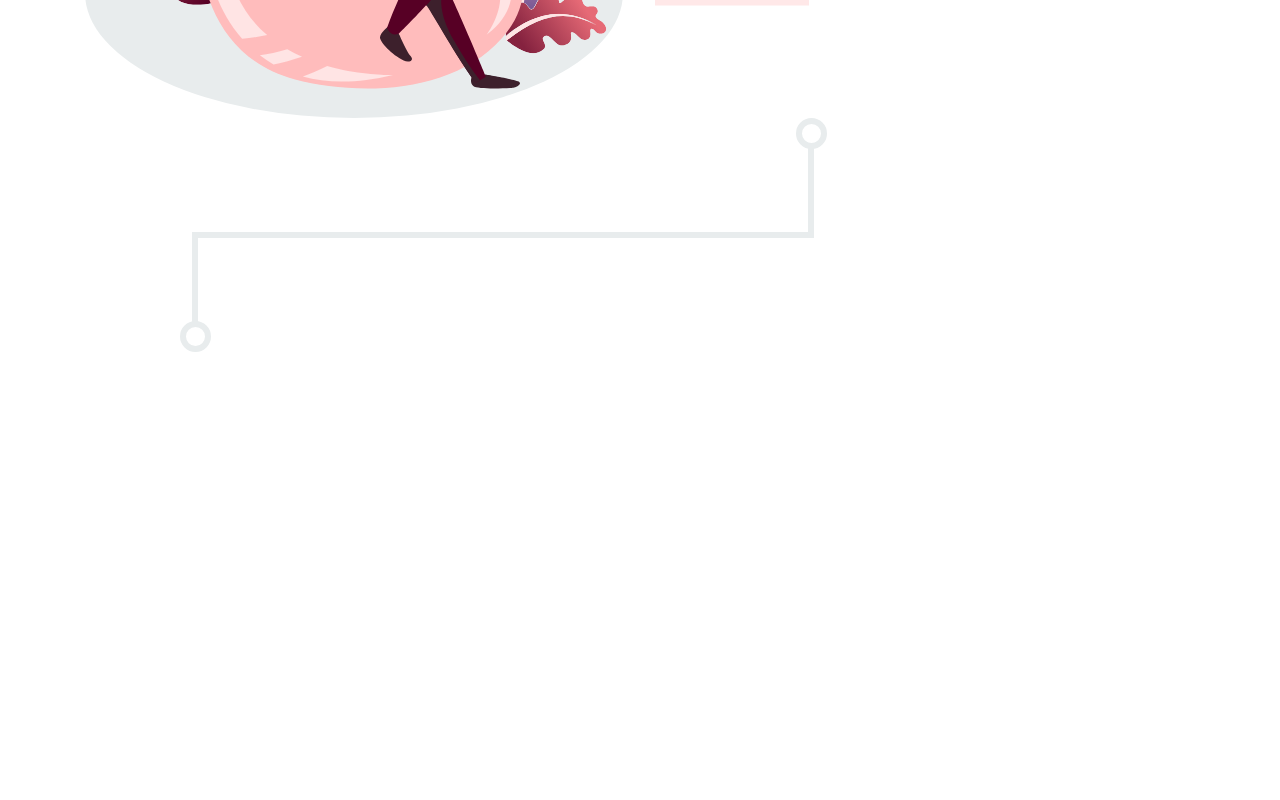
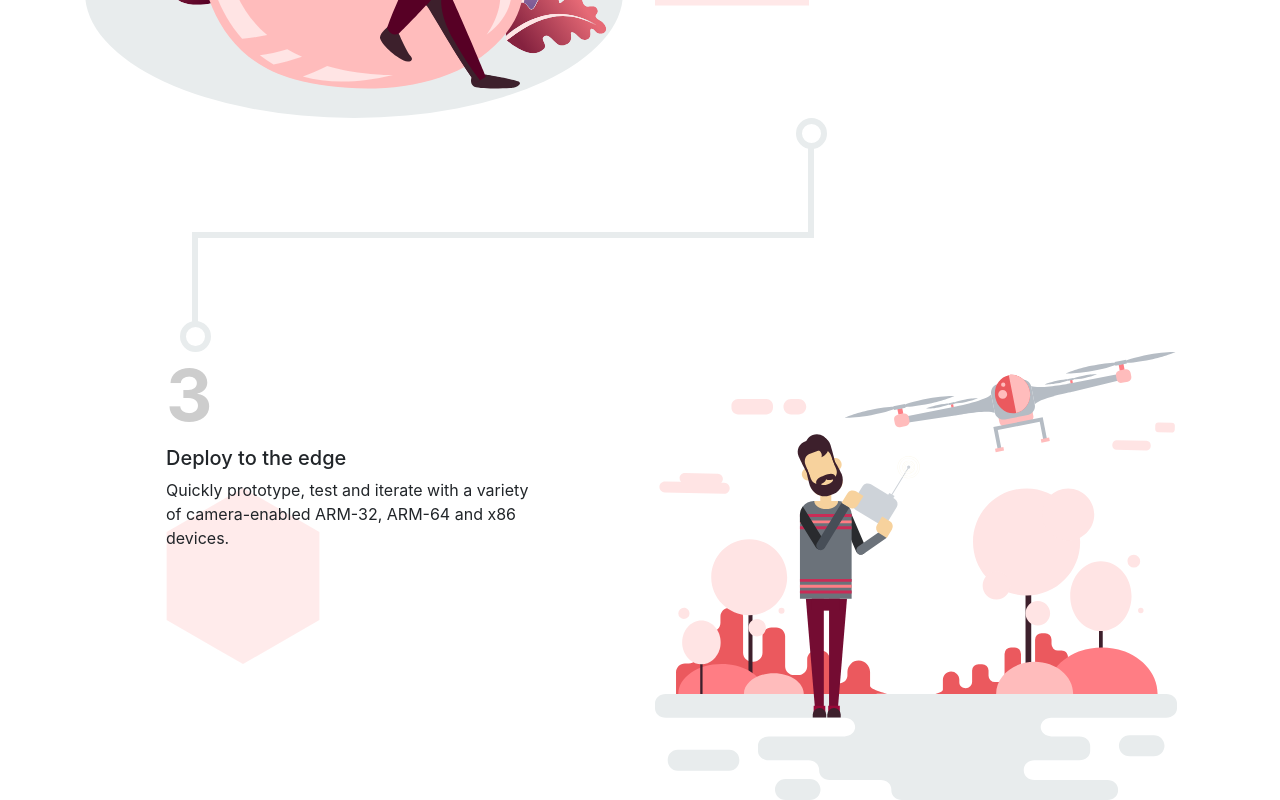
Before and after one commit to carloslazo/aai_test, a React (Create React App) app: page / in a window 1280 px wide. Shown: the part 1383-2183 px from the top of the page. Before the commit the page ends 1735 px from the top, so only its background shows below. Built offline with nearby package versions, Linux system fonts and the light colour scheme.

Commit message:
finish 2nd part - before major change

```diff
--- a/src/components/numbered-steps.jsx
+++ b/src/components/numbered-steps.jsx
@@ -1,7 +1,9 @@
 import React from "react";
 import oval from "../assets/oval-pink.svg";
 import rectangle from "../assets/rectangle-pink.svg";
+import polygon from "../assets/polygon.svg";
 import group19 from "../assets/group-19.svg";
+import group4 from "../assets/group-4.svg";
 import developer from "../assets/developer.svg";
 import pointerRight from "../assets/group-5-copy-2.svg";
 import pointerLeft from "../assets/group-5-copy-3.svg";
@@ -17,7 +19,9 @@ function NumberedSteps(props) {
             </div>
             <div class="numbered-steps-text-container">
               <h1 class="display-3 font-weight-bold">1</h1>
-              <h5>Choose a model</h5>
+              <h5>
+                Choose a model
+              </h5>
               <p>
                 Select from a catalog of deep learning models or upload your own
               </p>
@@ -25,18 +29,27 @@ function NumberedSteps(props) {
           </div>
         </div>
         <div class="col-lg-6">
-          <img class="img-fluid" src={group19} alt="group19" />
+          <img
+            class="img-fluid"
+            src={group19}
+            alt="group19" />
         </div>
       </div>
       <div class="row">
         <div class="col-10 mx-auto">
-          <img class="img-fluid" src={pointerRight} alt="pointerRight" />
+          <img
+            class="img-fluid"
+            src={pointerRight}
+            alt="pointerRight" />
         </div>
       </div>
 
       <div class="row">
         <div class="col-lg-6">
-          <img class="img-fluid" src={developer} alt="developer" />
+          <img
+            class="img-fluid"
+            src={developer}
+            alt="developer" />
         </div>
         <div class="col-lg-6">
           <div class="numbered-steps-container">
@@ -45,7 +58,9 @@ function NumberedSteps(props) {
             </div>
             <div class="numbered-steps-text-container">
               <h1 class="display-3 font-weight-bold">2</h1>
-              <h5>Develop your application</h5>
+              <h5>
+                Develop your application
+              </h5>
               <p>
                 Flexible and customizable APIs quickly enable core computer vision services.
               </p>
@@ -55,7 +70,35 @@ function NumberedSteps(props) {
       </div>
       <div class="row">
         <div class="col-10 mx-auto">
-          <img class="img-fluid" src={pointerLeft} alt="pointerLeft" />
+          <img
+            class="img-fluid"
+            src={pointerLeft}
+            alt="pointerLeft" />
+        </div>
+      </div>
+
+      <div class="row">
+        <div class="col-lg-6">
+          <div class="numbered-steps-container">
+            <div class="numbered-steps-text-container">
+              <div class="numbered-shape">
+                <img src={polygon} alt="oval" />
+              </div>
+              <h1 class="display-3 font-weight-bold">3</h1>
+              <h5>
+                Deploy to the edge
+              </h5>
+              <p>
+                Quickly prototype, test and iterate with a variety of camera-enabled ARM-32, ARM-64 and x86 devices.
+              </p>
+            </div>
+          </div>
+        </div>
+        <div class="col-lg-6">
+          <img
+            class="img-fluid"
+            src={group4}
+            alt="group4" />
         </div>
       </div>
     </div>
```
